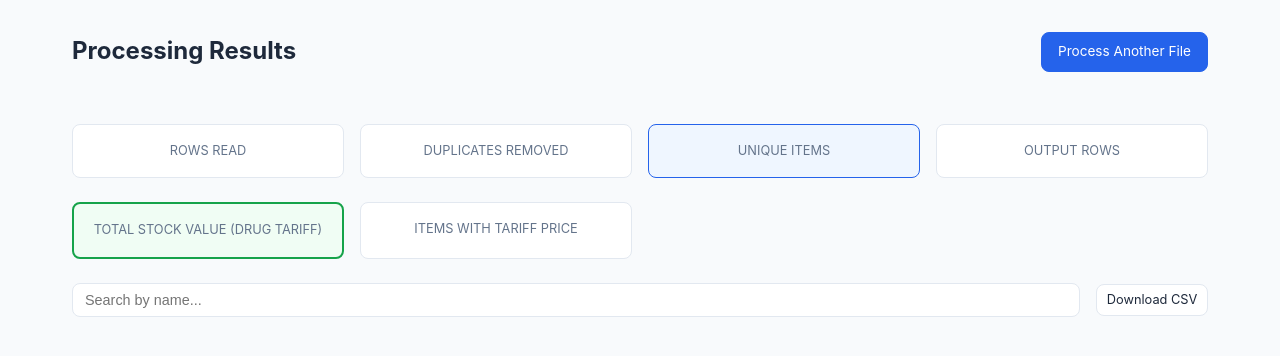
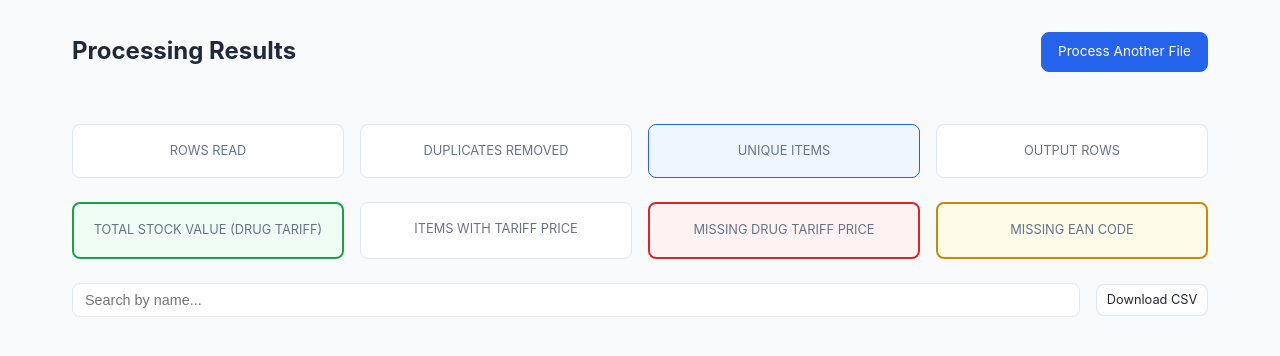
Before and after one commit to vibecoding2025/meditech, a Flask app: template templates/results.html in a window 1280 px wide. Shown: the part 56-412 px from the top of the page. Run offline with Flask 3, Linux system fonts and the light colour scheme; the template is opened without the code that fills it, so the values that code supplies are empty.

Commit message:
Add Missing EAN count on dashboard and separate download button
- Yellow "Missing EAN Code" stat card on dashboard
- "Download Missing EAN" button (only shown when missing EANs exist)
- Downloads CSV with only the drugs that have no EAN code

Co-Authored-By: Claude Opus 4.6 (1M context) <noreply@anthropic.com>

```diff
--- a/app.py
+++ b/app.py
@@ -63,15 +63,30 @@ def upload():
 
         grand_total_pence = proc._enrich_with_pricing(rows)
         stats["grand_total"] = f"£{grand_total_pence / 100:.2f}"
-        stats["priced_items"] = sum(1 for r in rows if r.get("Drug Tariff Price"))
+        priced_names = set(r["Name"] for r in rows if r.get("Drug Tariff Price"))
+        all_names = set(r["Name"] for r in rows)
+        stats["priced_items"] = len(priced_names)
+        stats["missing_price"] = len(all_names) - len(priced_names)
+        missing_ean_names = set(r["Name"] for r in rows if r.get("EAN_status") == "MISSING")
+        stats["missing_ean"] = len(missing_ean_names)
 
         output_csv = proc.generate_csv_string(rows, proc.OUTPUT_FIELDS)
+
+        # Build missing EAN CSV
+        missing_ean_rows = []
+        seen = set()
+        for r in rows:
+            if r.get("EAN_status") == "MISSING" and r["Name"] not in seen:
+                missing_ean_rows.append(r)
+                seen.add(r["Name"])
+        missing_ean_csv = proc.generate_csv_string(missing_ean_rows, proc.OUTPUT_FIELDS)
 
         # Store results in memory with a unique token
         token = str(uuid.uuid4())
         _results_store[token] = {
             "stats": stats,
             "output_csv": output_csv,
+            "missing_ean_csv": missing_ean_csv,
             "file_type": file_type,
             "filename": filename,
         }
@@ -129,6 +144,22 @@ def download():
     )
 
 
+@app.route("/download/missing-ean")
+def download_missing_ean():
+    token = session.get("result_token")
+    if not token or token not in _results_store:
+        flash("No results found. Please upload a file first.", "error")
+        return redirect(url_for("index"))
+
+    data = _results_store[token]
+    filename = f"{data['file_type']}_missing_ean.csv"
+    return Response(
+        data["missing_ean_csv"],
+        mimetype="text/csv",
+        headers={"Content-Disposition": f"attachment; filename={filename}"},
+    )
+
+
 # ---------------------------------------------------------------------------
 # Main
 # ---------------------------------------------------------------------------
--- a/templates/results.html
+++ b/templates/results.html
@@ -41,6 +41,14 @@
         <div class="stat-number">{{ stats.priced_items }}</div>
         <div class="stat-label">Items with Tariff Price</div>
     </div>
+    <div class="stat-card" style="background: #fef2f2; border: 2px solid #dc2626;">
+        <div class="stat-number" style="color: #dc2626;">{{ stats.missing_price }}</div>
+        <div class="stat-label">Missing Drug Tariff Price</div>
+    </div>
+    <div class="stat-card" style="background: #fefce8; border: 2px solid #ca8a04;">
+        <div class="stat-number" style="color: #ca8a04;">{{ stats.missing_ean }}</div>
+        <div class="stat-label">Missing EAN Code</div>
+    </div>
 </div>
 
 <!-- Search & Download -->
@@ -48,6 +56,9 @@
     <input type="text" id="searchInput" placeholder="Search by name..." onkeyup="filterTable()">
     <div class="download-btns">
         <a href="{{ url_for('download') }}" class="btn btn-sm">Download CSV</a>
+        {% if stats.missing_ean > 0 %}
+        <a href="{{ url_for('download_missing_ean') }}" class="btn btn-sm" style="background: #fefce8; color: #ca8a04; border: 1px solid #ca8a04;">Download Missing EAN</a>
+        {% endif %}
     </div>
 </div>
 
```
